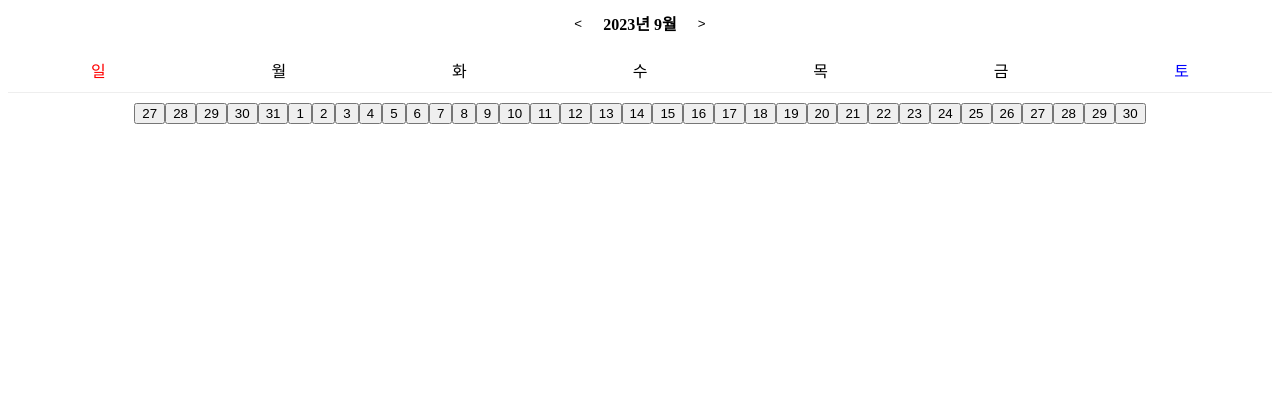
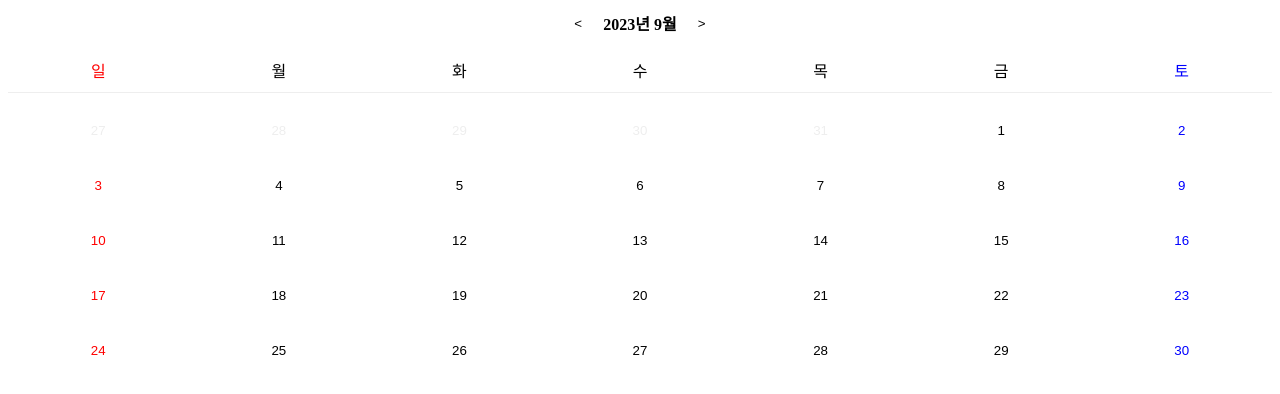
Before and after one commit to SangMinL96/react-ko-calendar, a React (Create React App) app: page / in a window 1280 px wide. Shown: the top 394 px of the page. Built offline with nearby package versions, Linux system fonts and the light colour scheme.

Commit message:
🚀 클래스명 & 컴포넌트명 개선

```diff
--- a/src/Calendar.tsx
+++ b/src/Calendar.tsx
@@ -1,9 +1,9 @@
-import Week from "./components/Week";
-import Divider from "./components/Divider";
 import { useState } from "react";
 import Days from "./components/Days";
+import Divide from "./components/Divide";
+import MonthViewBox from "./components/MonthViewBox";
+import Week from "./components/Week";
 import { createDays } from "./lib/utils";
-import MonthViewBox from "./components/MonthViewBox";
 
 function Calendar() {
   const daysOfWeek = ["일", "월", "화", "수", "목", "금", "토"];
@@ -20,6 +20,7 @@ function Calendar() {
   };
   const handleDayClick = () => {};
 
+
   return (
     <div data-testid="calendar-container" className="calendar-container">
       <MonthViewBox
@@ -29,7 +30,7 @@ function Calendar() {
         nextMonth={nextMonth}
       />
       <Week daysOfWeek={daysOfWeek} />
-      <Divider />
+      <Divide />
       <Days days={createDays(date)} handleDayClick={handleDayClick} />
     </div>
   );
--- a/src/components/Days.tsx
+++ b/src/components/Days.tsx
@@ -7,13 +7,13 @@ type Props = {
 
 function Days({ days }: Props) {
   return (
-    <div className=".calendar-container__day_view">
+    <div className="calendar-container__day_view">
       {days.map(({ day, isCurrentMonth, isWeekend, weekendType }, index) => {
         let classNames;
         if (!isCurrentMonth) {
-          classNames = `.calendar-container__day_view day disable`;
+          classNames = `calendar-container__day_view day disable`;
         } else if (isWeekend) {
-          classNames = `.calendar-container__day_view day weekend_${
+          classNames = `calendar-container__day_view day weekend_${
             weekendType === "토"
               ? "saturday"
               : weekendType === "일"
@@ -21,7 +21,7 @@ function Days({ days }: Props) {
               : ""
           }`;
         } else {
-          classNames = "day";
+          classNames = "calendar-container__day_view day";
         }
         return (
           <button type="button" key={index} className={classNames}>
--- /dev/null
+++ b/src/components/Divide.tsx
@@ -0,0 +1,6 @@
+
+function Divide() {
+  return <div className="calendar-container__divide" />;
+}
+
+export default Divide;
--- a/src/components/Divider.tsx
+++ /dev/null
@@ -1,6 +0,0 @@
-
-function Divider() {
-  return <div className="divider" />;
-}
-
-export default Divider;
--- a/src/index.css
+++ b/src/index.css
@@ -13,42 +13,11 @@
   display: grid;
   grid-template-columns: repeat(7, 1fr);
 }
-.calendar-container__week_view .week_day {
+.calendar-container__week_view.week_day {
   width: auto;
   display: flex;
   justify-content: center;
   align-items: center;
-}
-
-.calendar-container__day_view {
-  width: 100%;
-  display: grid;
-  grid-template-columns: repeat(7, 1fr);
-}
-
-.calendar-container__day_view .day {
-  width: auto;
-  padding: 20px 0;
-  display: flex;
-  justify-content: center;
-  align-items: center;
-  border: none;
-  background: none;
-}
-/* .calendar-container__day_view .day .disable {
-  color: #eee;
-}
-.calendar-container__day_view .day .weekend_saturday {
-  color: blue;
-}
-.calendar-container__day_view .day .weekend_sunday {
-  color: red;
-} */
-.divider {
-  width: 100%;
-  height: 1px;
-  margin: 10px 0;
-  background-color: #eee;
 }
 
 .calendar-container__month_view {
@@ -68,10 +37,44 @@
   border: none;
   margin-bottom: 0;
 }
-.calendar-container__month_view .cur_month {
+.calendar-container__month_view.cur_month {
   width: auto;
   display: inline-flex;
   justify-content: center;
   align-items: center;
   margin: 0 10px;
 }
+
+.calendar-container__day_view {
+  width: 100%;
+  display: grid;
+  grid-template-columns: repeat(7, 1fr);
+}
+
+.calendar-container__day_view.day {
+  width: auto;
+  padding: 20px 0;
+  display: flex;
+  justify-content: center;
+  align-items: center;
+  border: none;
+  background: none;
+}
+.calendar-container__day_view.day.disable {
+  color: #eee;
+}
+.calendar-container__day_view.day.weekend_saturday {
+  color: blue;
+}
+.calendar-container__day_view.day.weekend_sunday {
+  color: red;
+}
+
+
+
+.calendar-container__divide {
+  width: 100%;
+  height: 1px;
+  margin: 10px 0;
+  background-color: #eee;
+}
```
